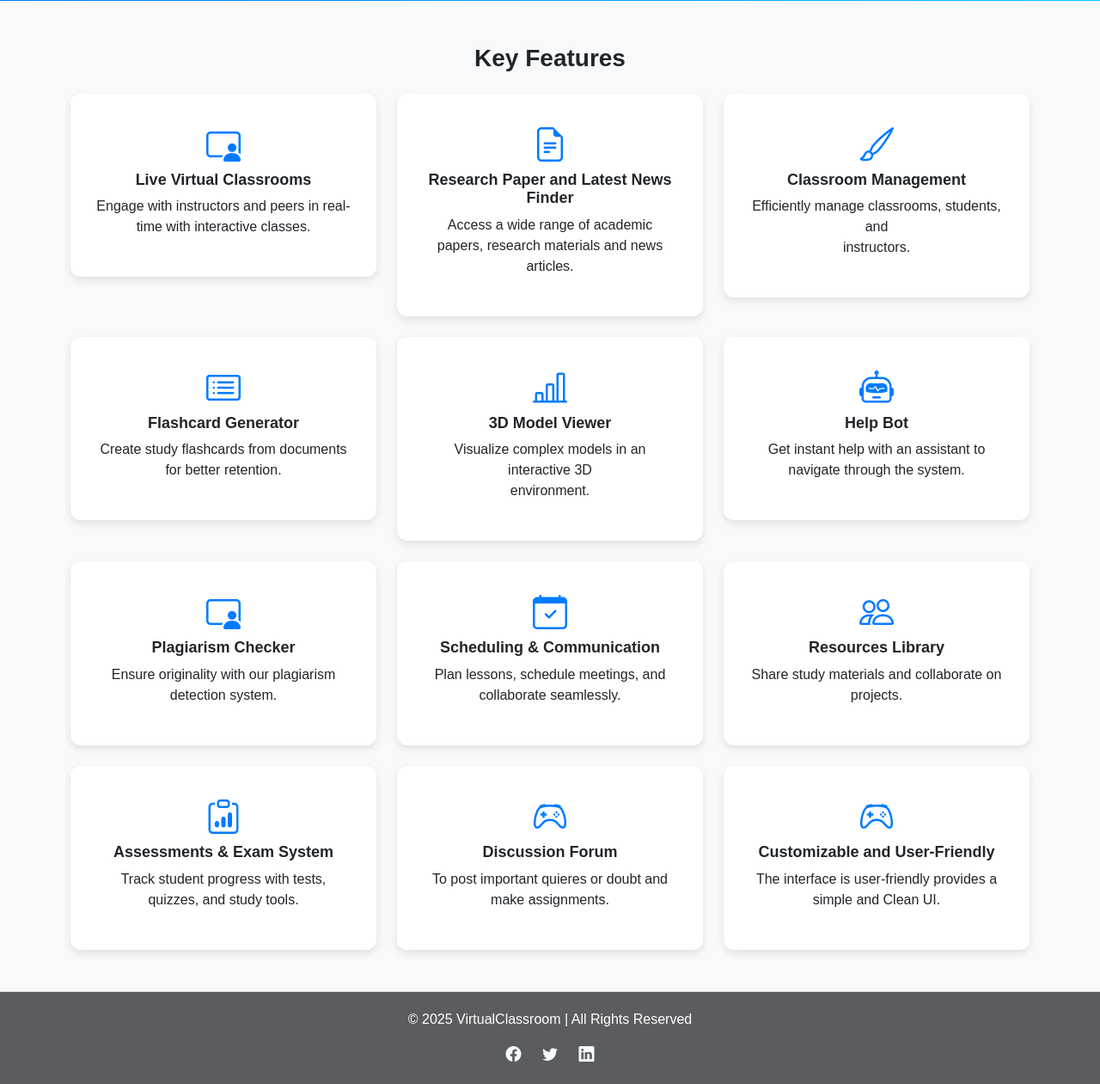
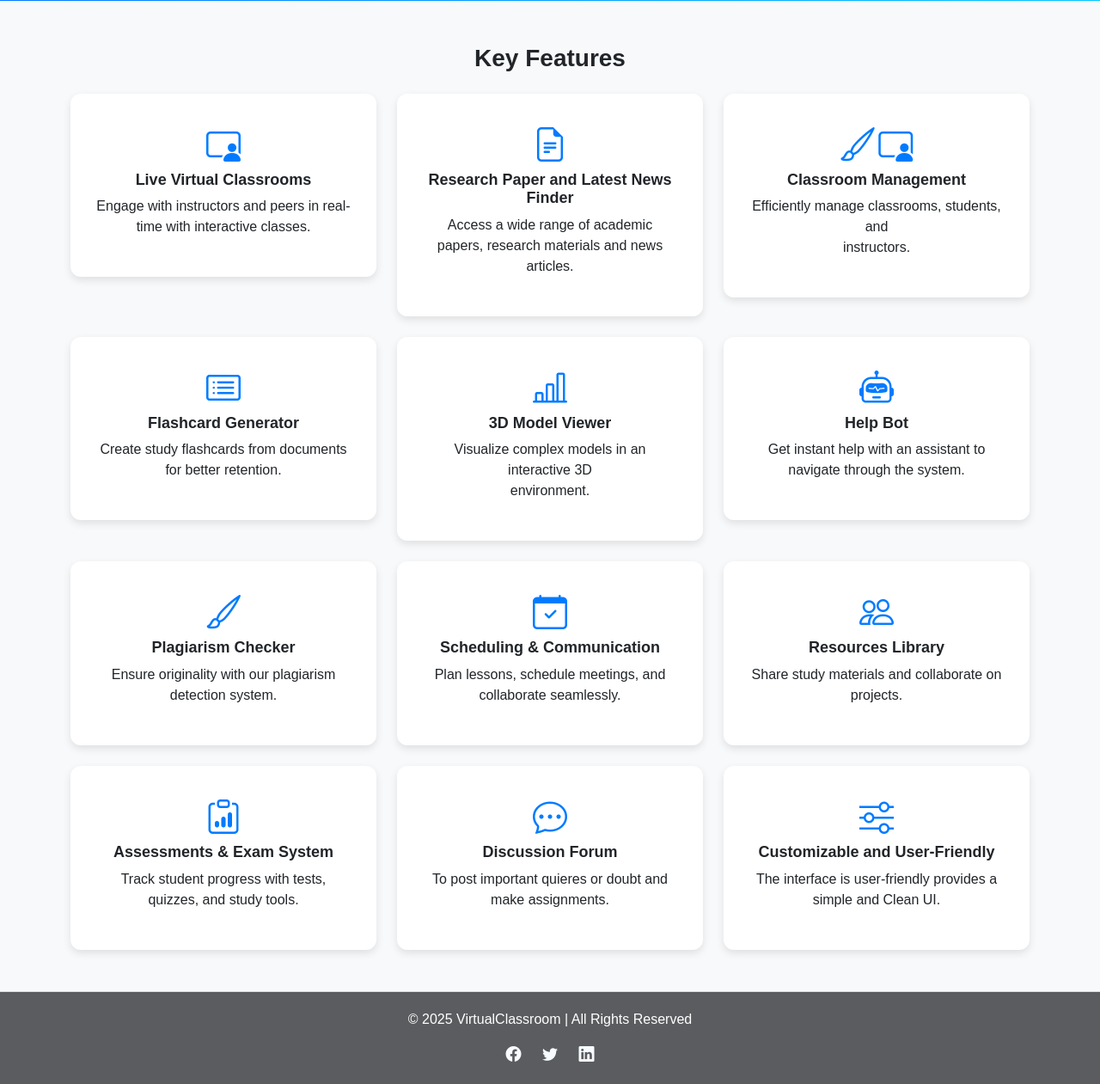
Before and after one commit to Tanushree2004/virtual_classroom, a Django app: page / in a window 1280 px wide. Shown: the part 331-1592 px from the top of the page at 86% size. Run offline with Django 5.2, Linux system fonts and the light colour scheme; parts of the project's set-up code (start-up, migrations or seed data) failed here and were passed over.

Commit message:
Update landing.html

```diff
--- a/dashboard/templates/landing.html
+++ b/dashboard/templates/landing.html
@@ -62,7 +62,7 @@
             <div class="col-md-4">
                 <div class="feature-box">
                     <i class="bi bi-brush"></i>
-
+                    <i class="bi bi-person-video3"></i>
                      <h5>Classroom Management</h5>
                     <p>Efficiently manage classrooms, students, and <br/>instructors.</p>
                 </div>
@@ -95,7 +95,7 @@
         <div class="row mt-4">
             <div class="col-md-4">
                 <div class="feature-box">
-                    <i class="bi bi-person-video3"></i>
+<i class="bi bi-brush"></i>
                     <h5>Plagiarism Checker</h5>
                     <p>Ensure originality with our plagiarism detection system.</p>
                 </div>
@@ -125,14 +125,14 @@
             </div>
             <div class="col-md-4">
                 <div class="feature-box">
-                    <i class="bi bi-controller"></i>
+                    <i class="bi bi-chat-dots"></i>
                     <h5>Discussion Forum</h5>
                     <p>To post important quieres or doubt and make assignments.</p>
                 </div>
             </div>
             <div class="col-md-4">
                 <div class="feature-box">
-                    <i class="bi bi-controller"></i>
+                    <i class="bi bi-sliders"></i>
                     <h5>Customizable and User-Friendly</h5>
                     <p>The interface is user-friendly provides a simple and Clean UI.</p>
                 </div>
```
